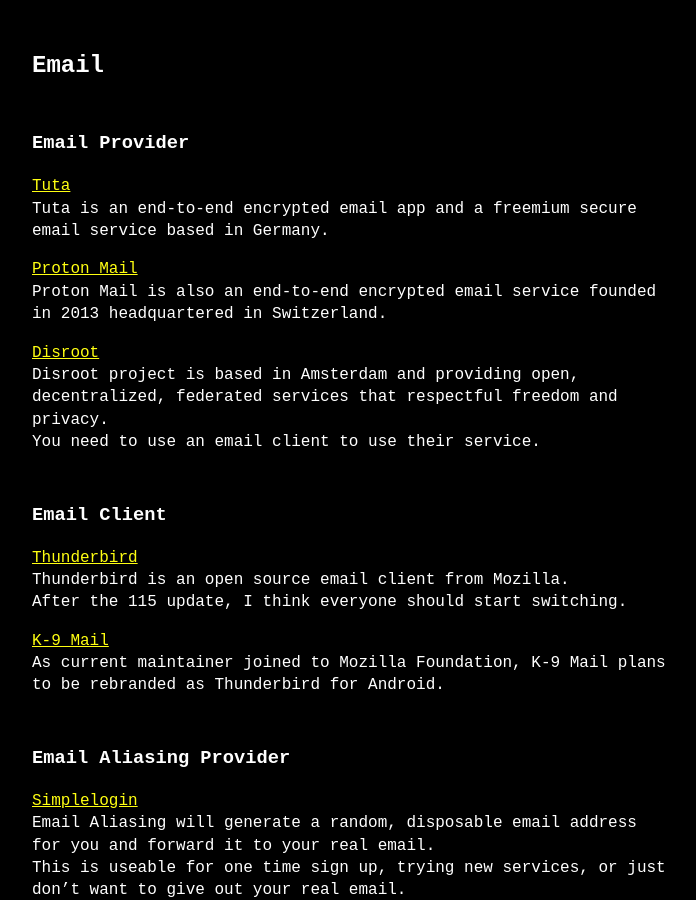
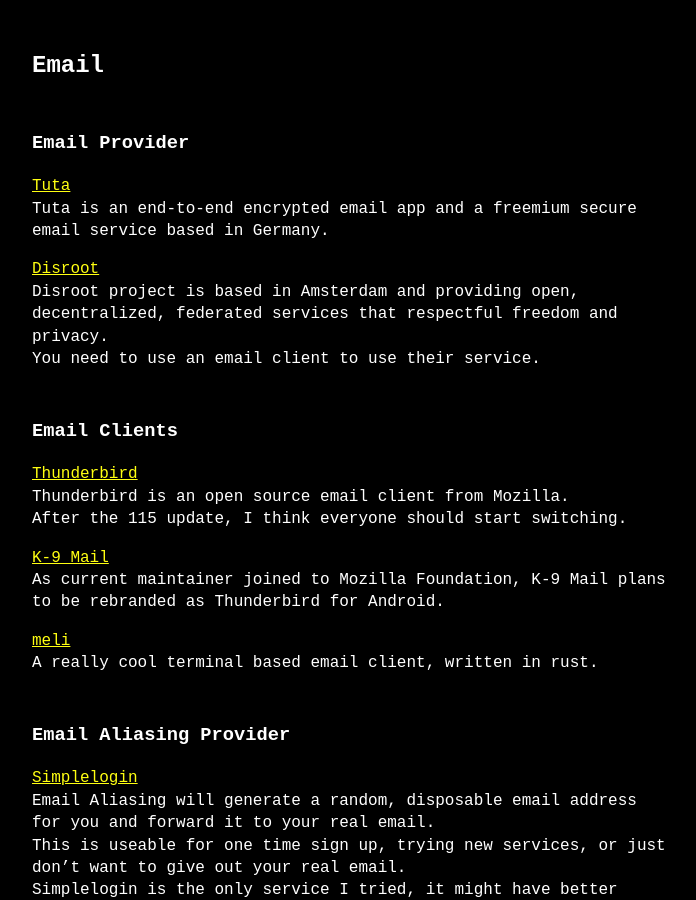
Before and after one commit to colgrave34/colgrave34.github.io, a Jekyll site: the page built from _posts/2024-04-20-my-awesome-list.md, in a window 1280 px wide and 900 px high, scrolled down 7836 px. Shown: the whole window, without its empty margins (288-984 px from the left). Built offline with Jekyll 4.4.1, drawn with Linux system fonts in a browser that asks for light colours; comment, search, counter and statistics services are not loaded.

Commit message:
Add meli as an Email Client

```diff
--- a/_posts/2024-04-20-my-awesome-list.md
+++ b/_posts/2024-04-20-my-awesome-list.md
@@ -196,20 +196,20 @@
 [Tuta](https://tuta.com/)
 Tuta is an end-to-end encrypted email app and a freemium secure email service based in Germany.
 
-[Proton Mail](https://proton.me/mail)
-Proton Mail is also an end-to-end encrypted email service founded in 2013 headquartered in Switzerland.
-
 [Disroot](https://disroot.org/en)
 Disroot project is based in Amsterdam and providing open, decentralized, federated services that respectful freedom and privacy.
 You need to use an email client to use their service.
 
-### Email Client
+### Email Clients
 [Thunderbird](https://www.thunderbird.net/en-US/)
 Thunderbird is an open source email client from Mozilla.
 After the 115 update, I think everyone should start switching.
 
 [K-9 Mail](https://k9mail.app/)
 As current maintainer joined to Mozilla Foundation, K-9 Mail plans to be rebranded as Thunderbird for Android.
+
+[meli](https://git.meli-email.org/meli/meli.git)
+A really cool terminal based email client, written in rust.
 
 ### Email Aliasing Provider
 [Simplelogin](https://simplelogin.io/)
```
